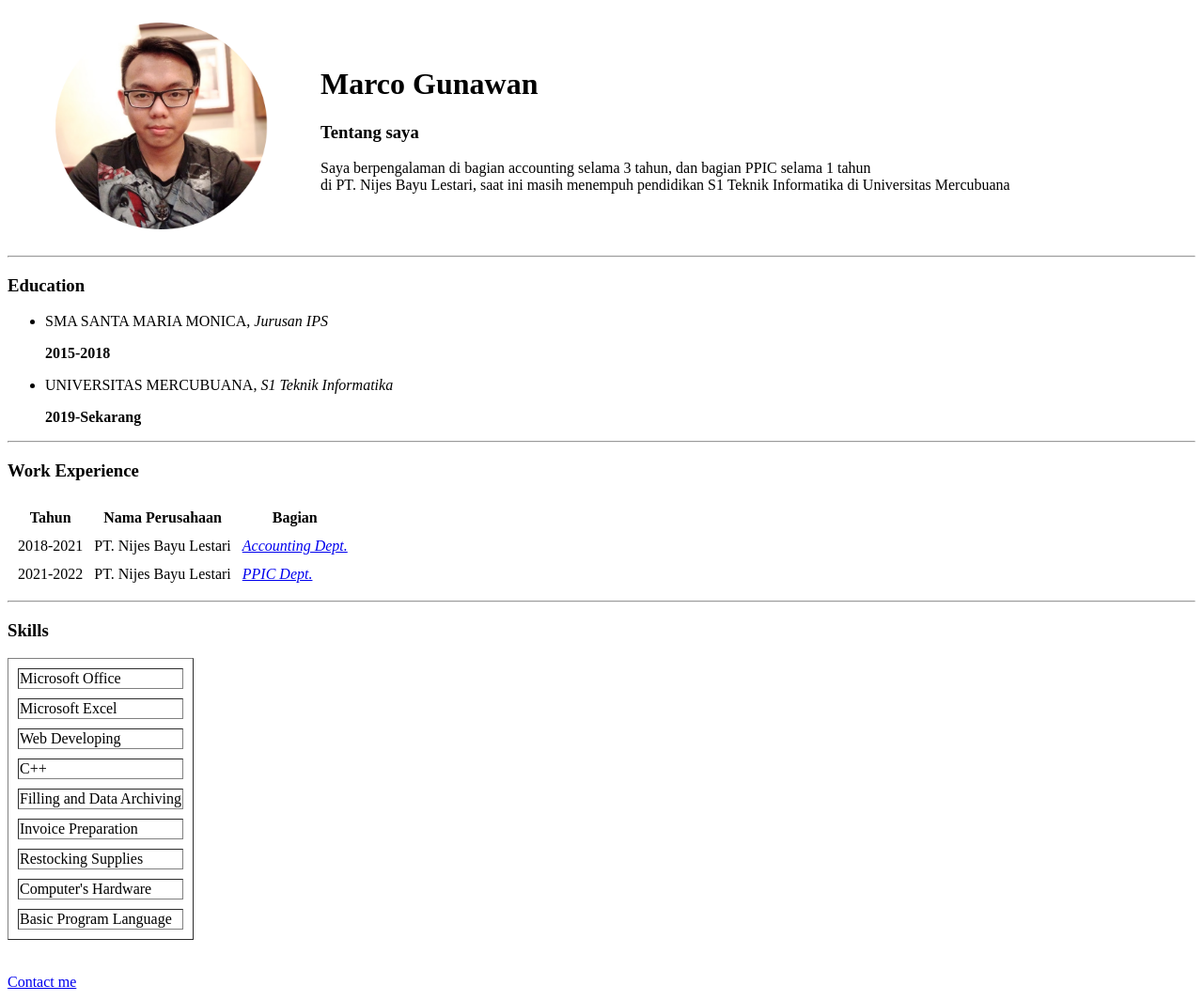
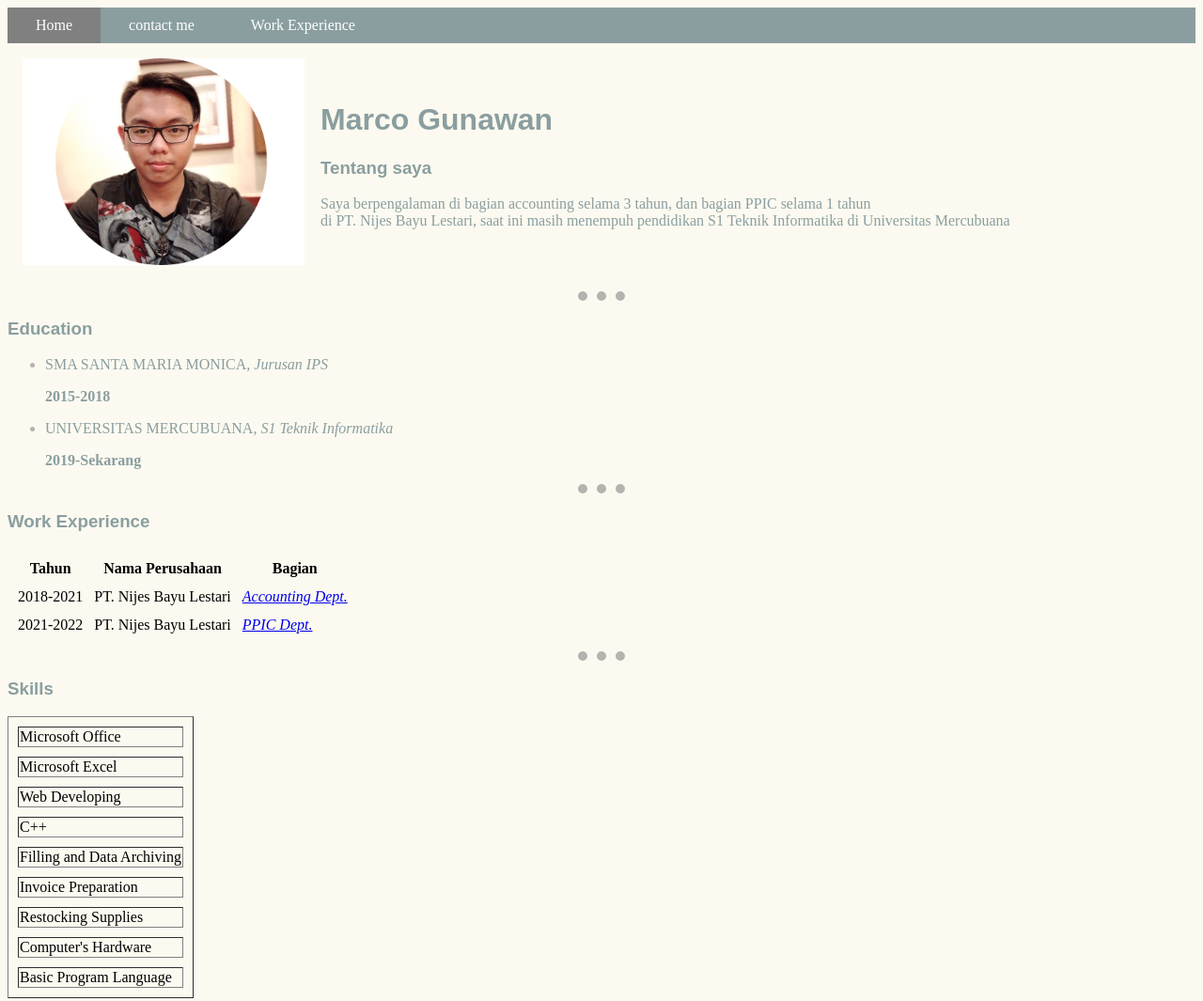
Before and after one commit to Vanino14/CV, a plain HTML site: page index.html in a window 1280 px wide. Shown: the whole page at 94% size. Drawn offline with Linux system fonts and the light colour scheme.

Commit message:
Add files via upload

```diff
--- /dev/null
+++ b/css/styles.css
@@ -0,0 +1,16 @@
+body {background-color:#FCFAF0;}
+hr {border-style: none;border-top-style: dotted;width:4%; border-width: 10px;border-color: #B5B2B0; }
+h1{color: #8A9EA0; font-style: normal; font-family: sans-serif;text-align: left;}
+h3{color: #8A9EA0; font-style: normal; font-family: sans-serif;text-align: left;}
+p {color: #8A9EA0; font-family: serif;}
+li {color: #B5B2B0; font-family: serif;}
+.menu {height:38px;list-style-type:none; margin:0; padding:0;overflow: hidden; background-color:#8A9EA0;}
+.menu li {float:left;}
+.menu li a{display:block; color: white; text-align:center; padding:10px 30px;text-decoration:none;}
+.menu li a:hover:not(.active){background-color:black;}
+.menu li a.active{ float:right;}
+.active{background-color:grey;}
+.dropdown{position:block;display:inline-block;}
+.drop{display:none; position:absolute; background-color:grey;min-width:10px; box-shadow:0px 2px 3px 2px black;padding:10px 18px; z-index:1;}
+.dropdown:hover .drop{display:block;}
+.dropdown li{display:block; color:white; text-align:center; text-decoration:none;}
--- a/index.html
+++ b/index.html
@@ -3,8 +3,16 @@
   <head>
     <meta charset="utf-8">
     <title>Marco gunawan CV</title>
+    <link rel="stylesheet" href="css/styles.css">
   </head>
   <body>
+	<ul class="menu">
+		<li class="active"><a href="index.html">Home</a></li>
+		<li><a href="contact-pages.html">contact me</a></li>
+		<div class="dropdown"><li><a>Work Experience</a><div class="drop"> <a href="accounting.html"> Accounting</a>
+				<a href="ppic.html">PPIC</a> </div></li>
+
+</ul>
     <table cellspacing= "15">
       <tr>
         <td> <img src="images/Foto.png" alt="Marco Gunawan" width="300" height="220"></td>
@@ -65,8 +73,8 @@
               <td>Basic Program Language</td>
             </tr>
           </table>
-          <br><br>
-    <a href="contact-pages.html">Contact me</a>
+
 
     </body>
+
 </html>
```
Also changed, not shown: PPIC.html (+8 -0 lines), accounting.html (+8 -0 lines), contact-pages.html (+9 -3 lines).
